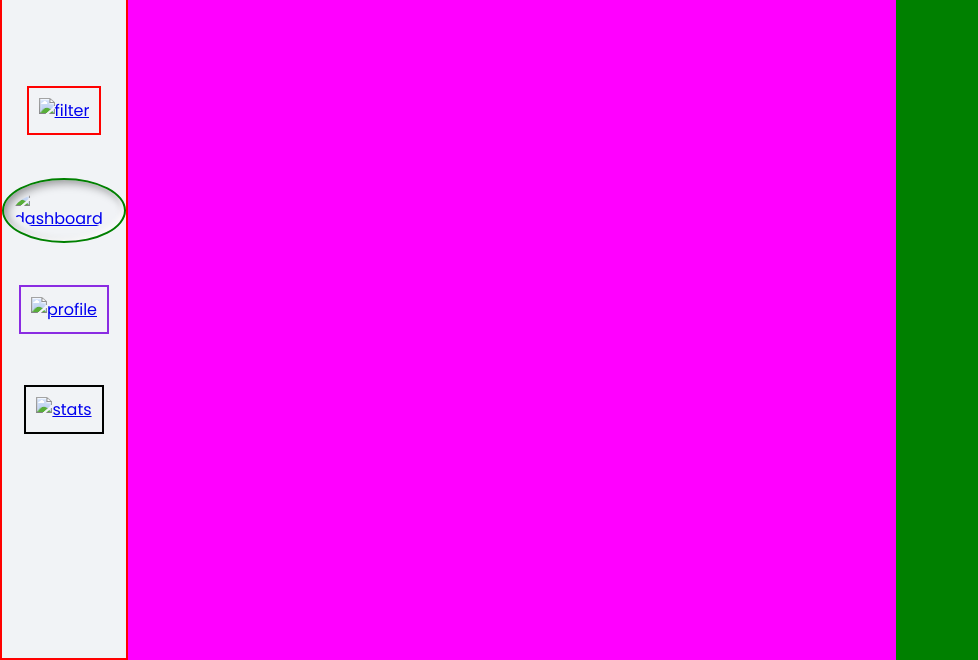
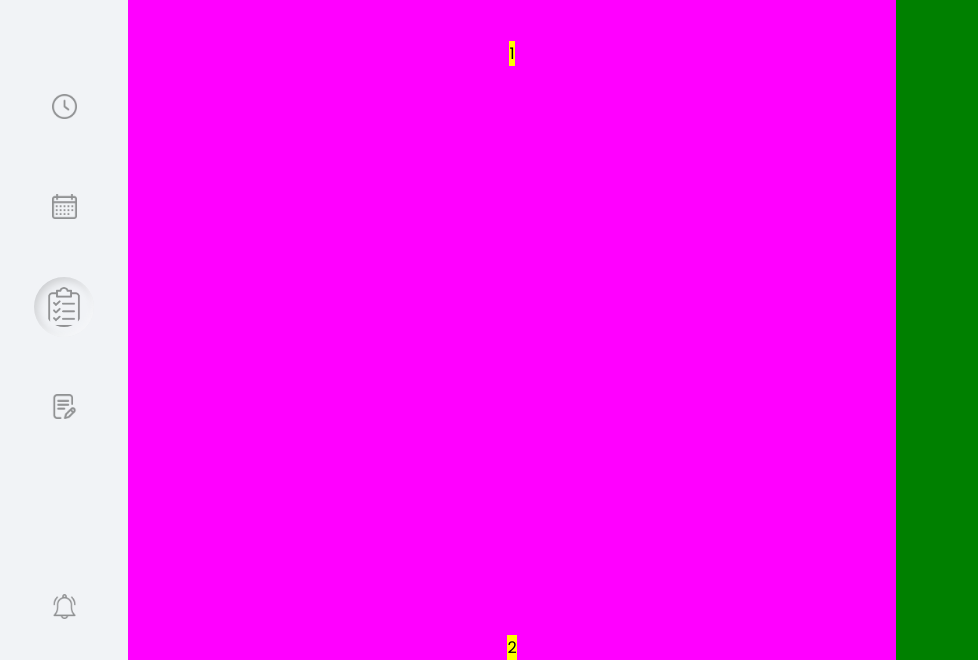
Before and after one commit to Kaycodes11/ui-practice, a website: page index.html in a window 1280 px wide. Shown: the part 140-800 px from the top of the page, without its empty margins (0-978 px from the left). Drawn offline with Linux system fonts and the light colour scheme.

Commit message:
left side nav menus added

```diff
--- a/css/main.css
+++ b/css/main.css
@@ -40,8 +40,10 @@ html {
 } */
 
 .container {
+  /* test */
   /* background: grey; */
-  /* margin: 7rem; */
+  /* margin: 1rem; */
+  /* test */
 
   width: 100vw;
   height: 100%;
@@ -67,16 +69,17 @@ html {
   display: grid;
   /* whic area this cell should occupy based on the grid template */
   grid-area: n;
-  /* make 8 rows within this nav vertically; one after below another */
+  /* so make 8 rows that is basically one below another */
   grid-template-rows: repeat(8, 1fr);
   place-items: center;
 
-  border: var(--test);
+  /* border: var(--test); */
 }
 
 .logo {
   /* sinct its parent .nav using display grid then it can use the grid-row, grid-column, gap etc */
   grid-row: 1/3;
+  /* background: rebeccapurple; */
 }
 
 .logo {
@@ -99,31 +102,49 @@ html {
 .btn {
   width: 45px;
   height: 45px;
-  /* opacity: 0.4; */
+  opacity: 0.4;
   /* space around the element itself */
   padding: 10px;
 }
 
 /* Element then attrible then value */
-img[alt~="filter"] {
-  border: var(--test);
+/* .clock {
+  grid-row: 3 / 4;
+} */
+
+img[alt~="clock"] {
   grid-row: 3 / 4;
 }
 
-img[alt~="dashboard"] {
-  border: 2px solid green;
+/* .calendar {
+  grid-row: 4/ 5;
+} */
+
+img[alt~="calendar"] {
   grid-row: 4/ 5;
 }
 
-img[alt~="profile"] {
-  border: 2px solid blueviolet;
+/* .clipboard {
+  grid-row: 5 / 6;
+} */
+
+img[alt~="clipboard"] {
   grid-row: 5 / 6;
 }
 
-img[alt~="stats"] {
-  border: 2px solid black;
+img[alt~="writing"] {
   grid-row: 6 / 7;
 }
+
+/* .writing {
+  grid-row: 6 / 7;
+} */
+
+.notification {
+  grid-row: 8/9;
+}
+
+/* img[alt~="notification"] {} */
 
 .active {
   width: 60px;
@@ -135,6 +156,20 @@ img[alt~="stats"] {
 
 .main {
   background: magenta;
+
+  display: grid;
+  grid-template-rows: repeat(2, 1fr);
+
+  place-items: center;
+}
+
+.cell-1 {
+  background: yellow;
+}
+
+.cell-2 {
+  background: yellow;
+  grid-row: 3 / -1;
 }
 
 .profile {
--- a/index.html
+++ b/index.html
@@ -22,15 +22,30 @@
     <div class="container">
       <!-- THE LEFT SIDE NAVBAR -->
       <div class="nav">
-        <div class="logo"><p>P. 1fr</p></div>
-        <a href="#"><img src="" alt="filter" class="btn" /></a>
-        <a href="#"><img src="" alt="dashboard" class="btn active" /></a>
-        <a href="#"><img src="/img/profile.png" alt="profile" class="btn" /></a>
-        <a href="#"><img src="/img/stats.png" alt="stats" class="btn" /></a>
+        <div class="logo"><p>Logo</p></div>
+        <a href="#" class="clock"
+          ><img src="img/clock.png" alt="clock" class="btn"
+        /></a>
+        <a href="#" class="calendar"
+          ><img src="img/calendar.png" alt="calendar" class="btn"
+        /></a>
+        <a href="#" class="clipboard"
+          ><img src="/img/clipboard.png" alt="clipboard" class="btn active"
+        /></a>
+        <a href="#" class="writing"
+          ><img src="/img/writing.png" alt="writing" class="btn"
+        /></a>
+        <a href="#" class="notification"
+          ><img src="/img/notification.png" alt="notification" class="btn"
+        /></a>
       </div>
 
       <!-- MAIN OR MIDDLE AREA (EXCLUDING NAV, LEFT/RIGHT SIDEBAR, FOOTER) -->
-      <div class="main">6fr</div>
+      <div class="main">
+        <!-- div.cell{$}*4 -->
+        <div class="cell cell-1">1</div>
+        <div class="cell cell-2">2</div>
+      </div>
 
       <!-- THE RIGHT SIDEBAR OR RIGHT PROFILE -->
       <div class="profile">3fr</div>
```
Also changed, not shown: img/calendar.png (added), img/clipboard.png (added), img/man.png (added), img/notification.png (added), img/writing.png (added).
